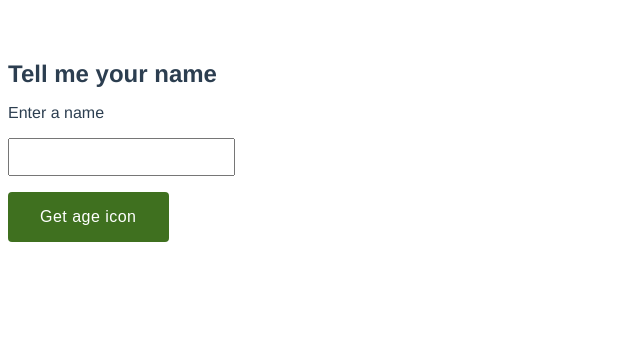
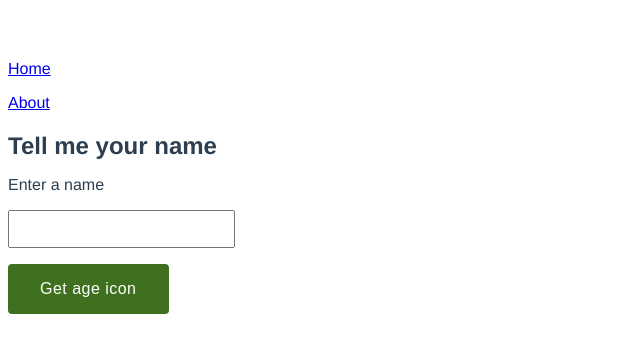
Before and after one commit to andre-brdoch/vue-playground, a Vue app: page / in a window 1280 px wide. Shown: the top 352 px of the page, without its empty margins (0-640 px from the left). Built offline with nearby package versions, Linux system fonts and the light colour scheme.

Commit message:
feat: Add basic routing

```diff
--- a/package.json
+++ b/package.json
@@ -14,6 +14,7 @@
   "dependencies": {
     "core-js": "^3.8.3",
     "vue": "^2.7.14",
+    "vue-router": "^3.6.5",
     "vuex": "^3.6.2"
   },
   "devDependencies": {
--- a/src/App.vue
+++ b/src/App.vue
@@ -1,28 +1,19 @@
 <template>
   <div id="app" class="app">
-    <VpNameInfo title="Tell me your name" :get-info-by-name="getInfoByName" />
+    <nav class="stack">
+      <router-link to="/">Home</router-link>
+      <router-link to="/about">About</router-link>
+    </nav>
+
+    <router-view />
   </div>
 </template>
 
 <script lang="ts">
 import Vue from 'vue'
-import { VpNameInfo } from './components/pages/NameInfo'
-import { analyzeName } from './controllers/NameInfo.controller'
 
 export default Vue.extend({
   name: 'App',
-
-  components: {
-    VpNameInfo,
-  },
-
-  methods: {
-    clicked() {
-      console.log('clicked dat button')
-    },
-
-    getInfoByName: analyzeName,
-  },
 })
 </script>
 
@@ -30,7 +21,8 @@ export default Vue.extend({
 .app {
   margin: 60px 0;
 }
-.app > :not(:first-child) {
+.stack > :not(:first-child) {
+  display: block;
   margin-block-start: 1rem;
 }
 </style>
--- /dev/null
+++ b/src/components/pages/About/About.route.vue
@@ -0,0 +1,11 @@
+<template>
+  <p>hello from about page</p>
+</template>
+
+<script lang="ts">
+import Vue from 'vue'
+
+export default Vue.extend({
+  name: 'VpAboutPage',
+})
+</script>
--- /dev/null
+++ b/src/components/pages/About/index.ts
@@ -0,0 +1,2 @@
+import VpAboutPage from './About.route.vue'
+export { VpAboutPage }
--- /dev/null
+++ b/src/components/pages/NameInfo/NameInfo.route.vue
@@ -0,0 +1,25 @@
+<template>
+  <VpNameInfo :title="title" :get-info-by-name="getInfoByName" />
+</template>
+
+<script lang="ts">
+import Vue from 'vue'
+import VpNameInfo from './NameInfo.vue'
+import { analyzeName } from '@/controllers/NameInfo.controller'
+
+export default Vue.extend({
+  name: 'VpNameInfoPage',
+
+  components: {
+    VpNameInfo,
+  },
+
+  data() {
+    return { title: 'Tell me your name' }
+  },
+
+  methods: {
+    getInfoByName: analyzeName,
+  },
+})
+</script>
--- a/src/components/pages/NameInfo/NameInfo.vue
+++ b/src/components/pages/NameInfo/NameInfo.vue
@@ -16,6 +16,7 @@
       <p><b>Likely age:</b> {{ info.age }}</p>
       <p><b>Likely nationality:</b> {{ info.countries.join(', ') }}</p>
       <p><b>Likely gender:</b> {{ info.gender }}</p>
+      <router-link :to="`/names/${name}`">Details</router-link>
     </article>
 
     <p v-if="error !== undefined" class="error" data-testid="error">
--- a/src/components/pages/NameInfo/index.ts
+++ b/src/components/pages/NameInfo/index.ts
@@ -1,2 +1,2 @@
-import VpNameInfo from './NameInfo.vue'
-export { VpNameInfo }
+import VpNameInfoPage from './NameInfo.route.vue'
+export { VpNameInfoPage }
--- /dev/null
+++ b/src/components/pages/SpecificNameInfo/SpecificNameInfo.route.vue
@@ -0,0 +1,11 @@
+<template>
+  <p>hello from sub route</p>
+</template>
+
+<script lang="ts">
+import Vue from 'vue'
+
+export default Vue.extend({
+  name: 'VpSpecificNameInfoPage',
+})
+</script>
--- /dev/null
+++ b/src/components/pages/SpecificNameInfo/index.ts
@@ -0,0 +1,2 @@
+import VpSpecificNameInfoPage from './SpecificNameInfo.route.vue'
+export { VpSpecificNameInfoPage }
--- a/src/main.ts
+++ b/src/main.ts
@@ -1,11 +1,15 @@
 import Vue from 'vue'
 import App from './App.vue'
 import store from './store'
+import { router } from './router'
+import VueRouter from 'vue-router'
 import './assets/global.css'
 
+Vue.use(VueRouter)
 Vue.config.productionTip = false
 
 new Vue({
   store,
+  router,
   render: h => h(App),
 }).$mount('#app')
```
Also changed, not shown: src/router.ts (added, +14 -0 lines), 1 other file (tests, documents, lock files or other folders).
